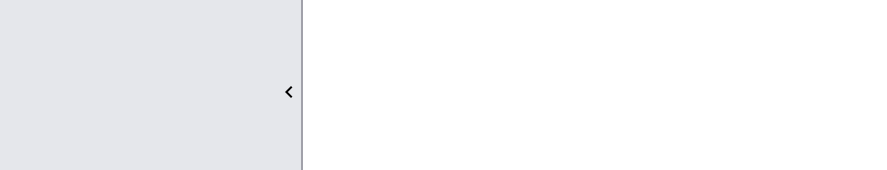
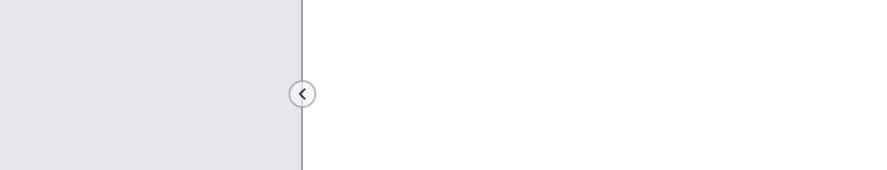
Before and after one commit to aziznal/nextjs-dynamic-resizeable-sidenav, a Next.js app: page /home in a window 1280 px wide. Shown: the top 170 px of the page, without its empty margins (97-984 px from the left). Built offline with nearby package versions, Linux system fonts and the light colour scheme.

Commit message:
cleanup and styles

```diff
--- a/app/(split-layout)/layout.tsx
+++ b/app/(split-layout)/layout.tsx
@@ -11,7 +11,7 @@ export default function Layout_SplitLayout({
         <h1 className="text-4xl font-bold">Sidenav</h1>
       </Sidenav>
 
-      <main className="flex flex-1 flex-col">{children}</main>
+      <main className="flex flex-1 flex-col overflow-clip">{children}</main>
     </div>
   );
 }
--- a/components/sidenav.tsx
+++ b/components/sidenav.tsx
@@ -15,7 +15,7 @@ const Sidenav = forwardRef<HTMLDivElement, SidenavProps>(
       <div
         {...props}
         ref={ref}
-        className={`relative h-[100vh] w-[400px] border-r-2 border-r-zinc-400 transition-all duration-200 ease-out ${className}`}
+        className={`relative h-screen w-[400px] border-r-2 border-r-zinc-400 transition-all duration-[350ms] ease-out ${className}`}
         style={{ ...style, width: isOpen ? "400px" : "100px" }}
       >
         {/* Sidenav Body */}
@@ -24,7 +24,32 @@ const Sidenav = forwardRef<HTMLDivElement, SidenavProps>(
         </div>
 
         {/* Toggle Button */}
-        <button className="absolute right-0 top-20" onClick={toggleSidenav}>
+        <button
+          className="
+              absolute
+              right-0
+              top-20
+              flex
+              h-7
+              w-7
+              translate-x-[55%]
+              items-center
+              justify-center
+              rounded-full
+              border-2
+              border-zinc-400
+              bg-zinc-100
+              opacity-70
+              outline-none
+
+              hover:border-blue-400
+              hover:bg-zinc-200
+              hover:opacity-100
+              focus:border-blue-400
+              focus:opacity-100
+            "
+          onClick={toggleSidenav}
+        >
           {isOpen && <span className="material-icons">chevron_left</span>}
           {!isOpen && <span className="material-icons">chevron_right</span>}
         </button>
```
